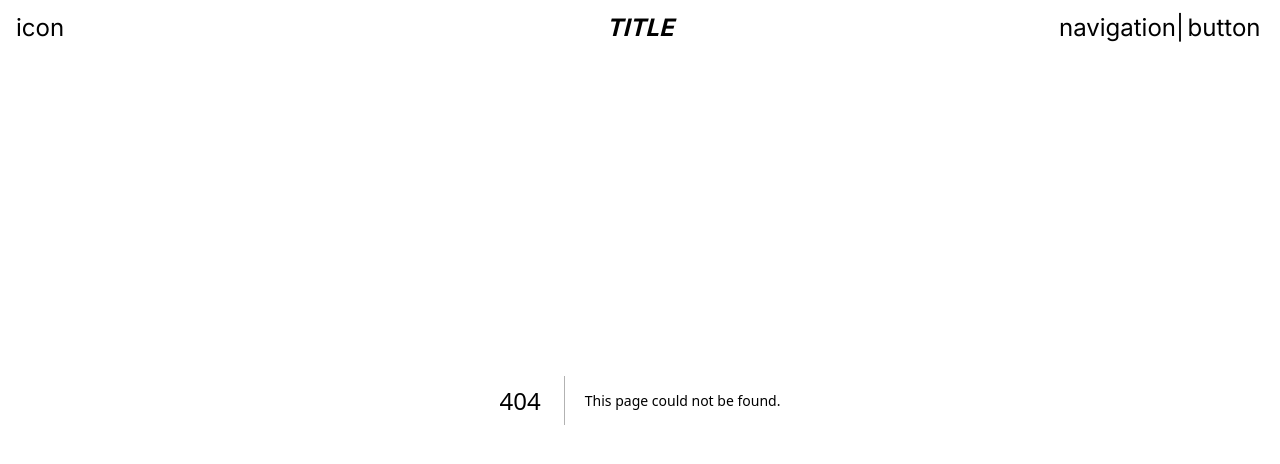
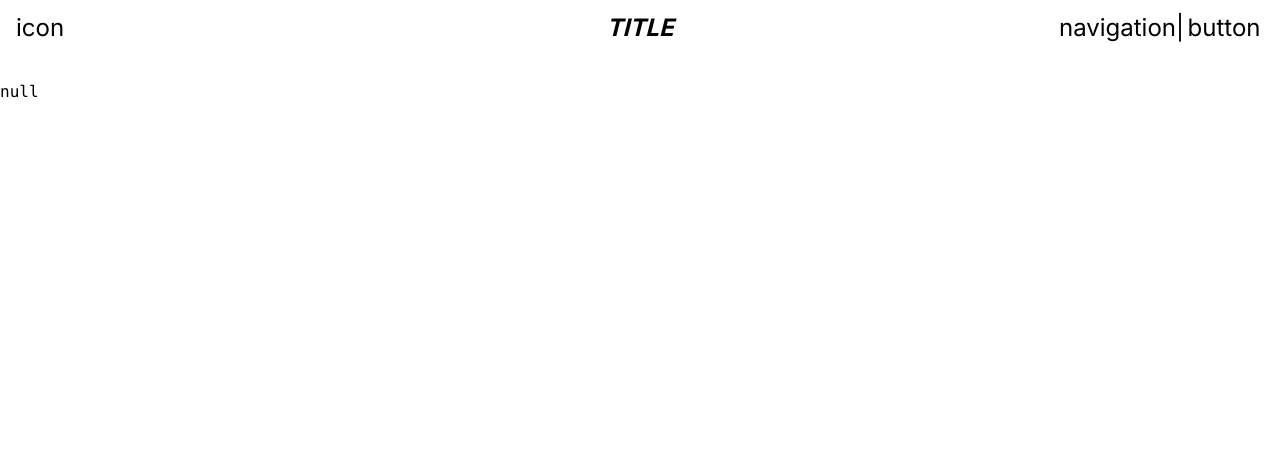
Before and after one commit to JCool221/waagh, a Next.js app: page /shop in a window 1280 px wide. Before the commit this address had no page. Shown: the top 464 px of the page. Built offline with nearby package versions, Linux system fonts and the light colour scheme.

Commit message:
reworking state management

```diff
--- a/src/app/input/page.tsx
+++ b/src/app/input/page.tsx
@@ -1,17 +1,23 @@
 "use client";
 
 import "./input.css";
-import FormOne from "./form-one";
-import { handleFormData } from "./handleFormData";
 import { useDispatch } from "react-redux";
 import { setUnit } from "../redux/slices/unitDataSlice";
+import { FormEvent } from "react";
 
 export default function Input() {
   const dispatch = useDispatch()
-  const handleSubmit = async (e:HTMLFormElement)=> {
+  const handleSubmit = (e:FormEvent<HTMLFormElement>)=> {
     e.preventDefault();
-    const formData= handleSubmit(e)
-    dispatch(setUnit(formData))
+    if (e.target instanceof HTMLFormElement) {
+      const form = new FormData(e.target);
+      const formData = Object.fromEntries(form.entries());
+      console.log(formData)
+      // dispatch(setUnit(formData))
+      localStorage.setItem('unit', JSON.stringify(formData))
+    } else {
+      console.error('e is not a form element, why?')
+    }
   }
 
   return (
--- a/src/app/layout.tsx
+++ b/src/app/layout.tsx
@@ -18,12 +18,12 @@ export default function RootLayout({
 }) {
   return (
     <html lang="en">
+        <ReduxProvider>
       <body className={inter.className}>
         <Nav />
-        <ReduxProvider>
         {children}
+        </body>
         </ReduxProvider>
-        </body>
     </html>
   )
 }
--- /dev/null
+++ b/src/app/shop/page.tsx
@@ -0,0 +1,10 @@
+import './store.css'
+import StateTest from '@/lib/state-test/stateTest'
+
+export default function Store() {
+    return (
+        <div className="store-container">
+            <StateTest />
+        </div>
+    )
+}
--- a/src/app/store/page.tsx
+++ /dev/null
@@ -1,7 +0,0 @@
-import './store.css'
-
-export default function Store() {
-    return (
-        <div className="store-container">this is the store</div>
-    )
-}
--- a/src/lib/dropdown/dropdown.tsx
+++ b/src/lib/dropdown/dropdown.tsx
@@ -41,12 +41,9 @@ export default function Dropdown() {
             {isVisible &&
             <ul>
                 <li>
-                    <Link href="input">
-                        Input
-                    </Link>
-                    </li>
+                    <Link href="input">Input</Link></li>
                 <li><Link href="/">Home</Link></li>
-                <li>item3</li>
+                <li><Link href="shop">Shop</Link></li>
             </ul>
             }
         </div>
--- /dev/null
+++ b/src/lib/state-test/stateTest.tsx
@@ -0,0 +1,13 @@
+'use client'
+
+export default function StateTest() {
+    const state = JSON.parse(localStorage.getItem('unit')as string)
+
+    return (
+        <div>
+            <pre>
+                {JSON.stringify(state, null, 2)}
+            </pre>
+        </div>
+    )
+}
```
Also changed, not shown: src/app/shop/store.css (renamed from src/app/store/store.css).
